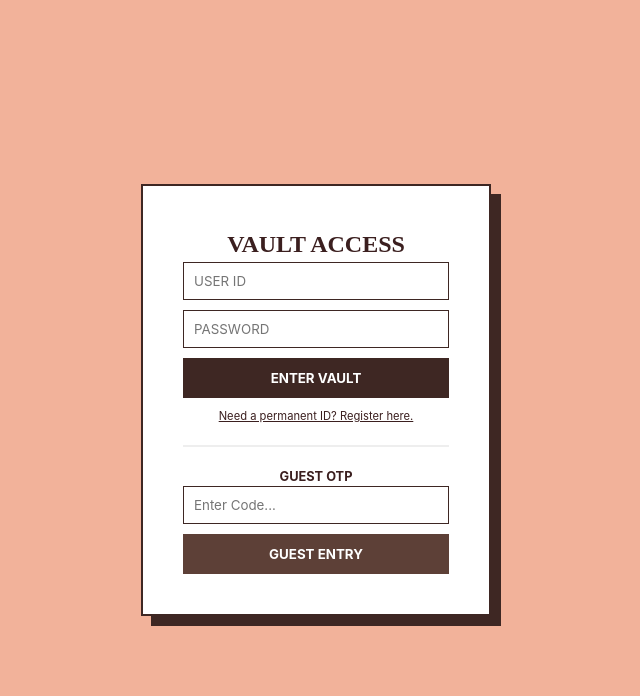
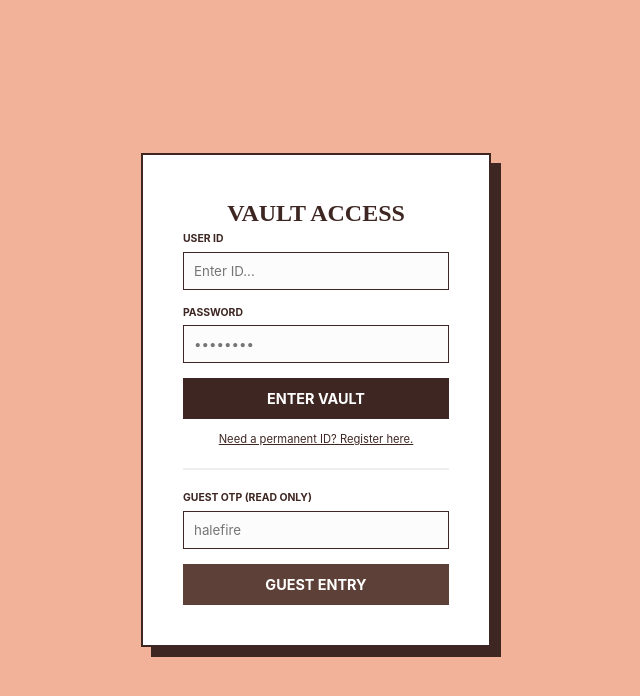
Before and after one commit to Babysterek/ficvault, a React (Vite) app: page /entry in a window 1280 px wide. Shown: the top 696 px of the page, without its empty margins (324-964 px from the left). Built offline with nearby package versions, Linux system fonts and the light colour scheme; no server answers.

Commit message:
Final Gatekeeper: Fixed spaces in IDs and enabled auto-login flip

```diff
--- a/src/components/Gatekeeper.tsx
+++ b/src/components/Gatekeeper.tsx
@@ -8,28 +8,35 @@ export default function Gatekeeper({ setUser }: any) {
     const [otp, setOtp] = useState('');
 
     const handleAuth = async () => {
-        // 🕵️ 1. ADMIN CHECK (Babysterek)
+        // 🕵️ 1. ADMIN CHECK (Immediate bypass)
         if (id === 'Babysterek' && pass === 'ammuisfine') {
             setUser({ id: 'admin_1', pseudo: 'Babysterek', isAdmin: true });
             return;
         }
 
-        // 🆔 2. CITIZEN AUTH (Hidden Email logic)
-        // 🛠️ FIX: Added .replace to remove spaces/special chars that cause "Database Error"
+        // 🆔 2. CITIZEN ID CLEANUP
+        // This removes all spaces and special characters for the internal email
         const cleanId = id.replace(/[^a-zA-Z0-9]/g, "").toLowerCase();
+
+        if (!cleanId) return alert("Please enter a valid ID (letters/numbers only).");
+
         const fakeEmail = `${cleanId}@vault.local`;
 
         if (isLogin) {
-            // Login existing user
+            // --- LOGIN MODE ---
             const { data, error } = await supabase.auth.signInWithPassword({
                 email: fakeEmail,
                 password: pass
             });
-            if (error) return alert("🔒 Vault Access Denied: Check ID/Pass");
+
+            if (error) {
+                return alert("🔒 Vault Access Denied: Check ID/Pass or register first.");
+            }
+
             setUser({ ...data.user, pseudo: id, isAdmin: false });
         } else {
-            // Register new user
-            const { error } = await supabase.auth.signUp({
+            // --- REGISTER MODE ---
+            const { data, error } = await supabase.auth.signUp({
                 email: fakeEmail,
                 password: pass
             });
@@ -38,41 +45,53 @@ export default function Gatekeeper({ setUser }: any) {
                 return alert("Database Error: " + error.message);
             }
 
-            alert("✨ Citizen ID Created! You can now login.");
-            setIsLogin(true);
+            if (data.user) {
+                alert("✨ Citizen ID Created! You can now login with: " + id);
+                setIsLogin(true); // Automatically flip to login mode
+            }
         }
     };
 
     const handleGuest = async () => {
-        // 🔑 3. GUEST CHECK (halefire)
-        const { data } = await supabase.from('vault_access').select('*').eq('otp_code', otp).single();
+        // 🔑 3. GUEST OTP CHECK (halefire)
+        const { data } = await supabase
+            .from('vault_access')
+            .select('*')
+            .eq('otp_code', otp)
+            .single();
+
         if (data) {
-            setUser({ id: 'guest', pseudo: 'Visitor', isAdmin: false });
+            setUser({ id: 'guest', pseudo: 'Vault Visitor', isAdmin: false });
         } else {
-            alert("🔒 Invalid OTP");
+            alert("🔒 Invalid OTP code.");
         }
     };
 
     return (
         <div style={{ background: '#F2B29A', minHeight: '100vh', display: 'flex', alignItems: 'center', justifyContent: 'center' }}>
             <div style={{ background: 'white', padding: '40px', border: '2px solid #3E2723', width: '350px', boxShadow: '10px 10px 0 #3E2723' }}>
-                <h2 style={{ fontFamily: 'serif', textAlign: 'center' }}>
+
+                <h2 style={{ fontFamily: 'serif', textAlign: 'center', color: '#3E2723' }}>
                     {isLogin ? 'VAULT ACCESS' : 'CREATE CITIZEN ID'}
                 </h2>
 
-                {/* MEMBER & ADMIN SECTION */}
+                {/* --- MEMBER & ADMIN SECTION --- */}
                 <div style={{ marginBottom: '20px' }}>
+                    <label style={labelStyle}>USER ID</label>
                     <input
-                        placeholder="USER ID"
+                        placeholder="Enter ID..."
                         onChange={e => setId(e.target.value)}
                         style={inputStyle}
                     />
+
+                    <label style={labelStyle}>PASSWORD</label>
                     <input
                         type="password"
-                        placeholder="PASSWORD"
+                        placeholder="••••••••"
                         onChange={e => setPass(e.target.value)}
                         style={inputStyle}
                     />
+
                     <button onClick={handleAuth} style={btnStyle}>
                         {isLogin ? 'ENTER VAULT' : 'REGISTER ID'}
                     </button>
@@ -82,10 +101,11 @@ export default function Gatekeeper({ setUser }: any) {
                     </p>
                 </div>
 
+                {/* --- GUEST SECTION --- */}
                 <div style={{ borderTop: '2px solid #eee', paddingTop: '20px' }}>
-                    <p style={{ fontSize: '0.8rem', fontWeight: 'bold', textAlign: 'center' }}>GUEST OTP</p>
+                    <label style={labelStyle}>GUEST OTP (READ ONLY)</label>
                     <input
-                        placeholder="Enter Code..."
+                        placeholder="halefire"
                         onChange={e => setOtp(e.target.value)}
                         style={inputStyle}
                     />
@@ -98,6 +118,8 @@ export default function Gatekeeper({ setUser }: any) {
     );
 }
 
-const inputStyle = { width: '100%', padding: '10px', marginBottom: '10px', border: '1px solid #3E2723', boxSizing: 'border-box' as 'border-box' };
-const btnStyle = { width: '100%', padding: '12px', background: '#3E2723', color: 'white', border: 'none', cursor: 'pointer', fontWeight: 'bold' as 'bold' };
-const toggleText = { fontSize: '0.7rem', cursor: 'pointer', marginTop: '10px', textDecoration: 'underline', textAlign: 'center' as 'center' };
+// --- STYLES ---
+const labelStyle = { display: 'block', fontSize: '0.65rem', fontWeight: 'bold', marginBottom: '5px', textAlign: 'left' as 'left', color: '#3E2723' };
+const inputStyle = { width: '100%', padding: '10px', marginBottom: '15px', border: '1px solid #3E2723', boxSizing: 'border-box' as 'border-box', background: '#fcfcfc' };
+const btnStyle = { width: '100%', padding: '12px', background: '#3E2723', color: 'white', border: 'none', cursor: 'pointer', fontWeight: 'bold' as 'bold', fontSize: '0.9rem' };
+const toggleText = { fontSize: '0.7rem', cursor: 'pointer', marginTop: '12px', textDecoration: 'underline', textAlign: 'center' as 'center', color: '#3E2723' };
```
